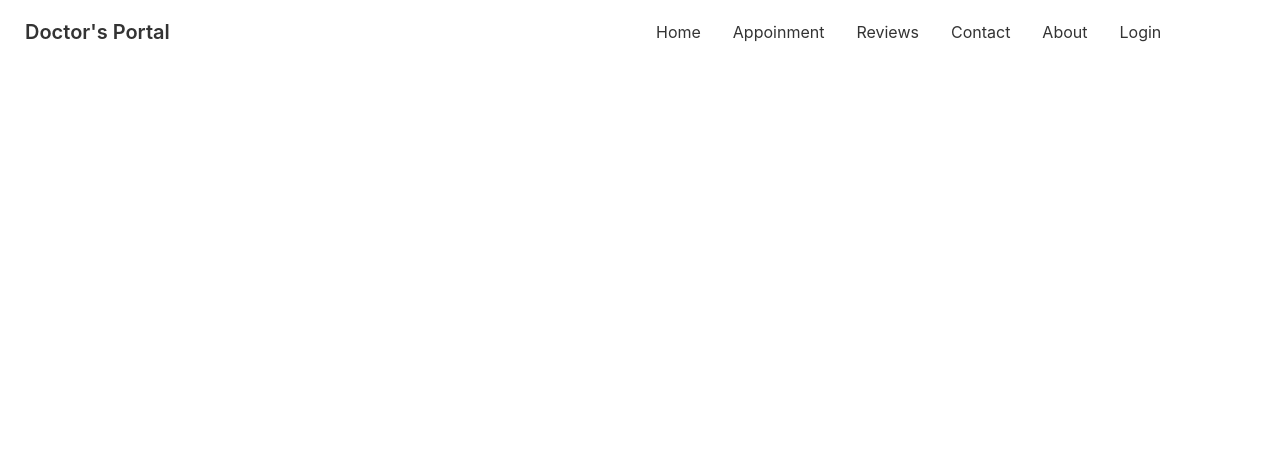
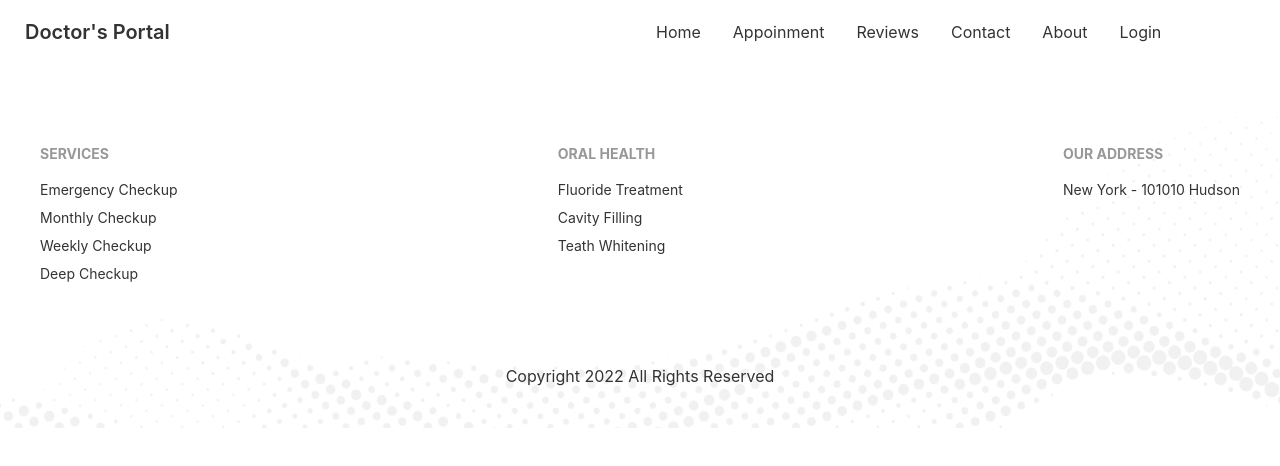
Before and after one commit to ParvesPR/Doctor-s-Portal, a React (Create React App) app: page /appointment in a window 1280 px wide. Shown: the top 466 px of the page. Built offline with nearby package versions, Linux system fonts and the light colour scheme.

Commit message:
created appointment page

```diff
--- a/src/App.js
+++ b/src/App.js
@@ -1,5 +1,6 @@
 import { Route, Routes } from 'react-router-dom';
 import './App.css';
+import Appointment from './Appointment/Appointment';
 import About from './page/About/About';
 import Home from './page/Home/Home';
 import Header from './page/Shared/Header/Header';
@@ -11,6 +12,7 @@ function App() {
       <Routes>
         <Route path='/' element={<Home></Home>}></Route>
         <Route path='/home' element={<Home></Home>}></Route>
+        <Route path='/appointment' element={<Appointment></Appointment>}></Route>
         <Route path='/about' element={<About></About>}></Route>
       </Routes>
     </div>
--- /dev/null
+++ b/src/Appointment/Appointment.js
@@ -0,0 +1,11 @@
+import React from 'react';
+import Footer from '../page/Shared/Footer/Footer'
+const Appointment = () => {
+    return (
+        <div>
+            <Footer></Footer>
+        </div>
+    );
+};
+
+export default Appointment;
--- a/src/page/Shared/Header/Header.js
+++ b/src/page/Shared/Header/Header.js
@@ -5,7 +5,7 @@ const Header = () => {
 
     const menuItems=<>
     <li><Link to="/">Home</Link></li>
-    <li><Link to="/appoinment">Appoinment</Link></li>
+    <li><Link to="/appointment">Appoinment</Link></li>
     <li><Link to="/reviews">Reviews</Link></li>
     <li><Link to="/contact">Contact</Link></li>
     <li><Link to="/about">About</Link></li>
```
